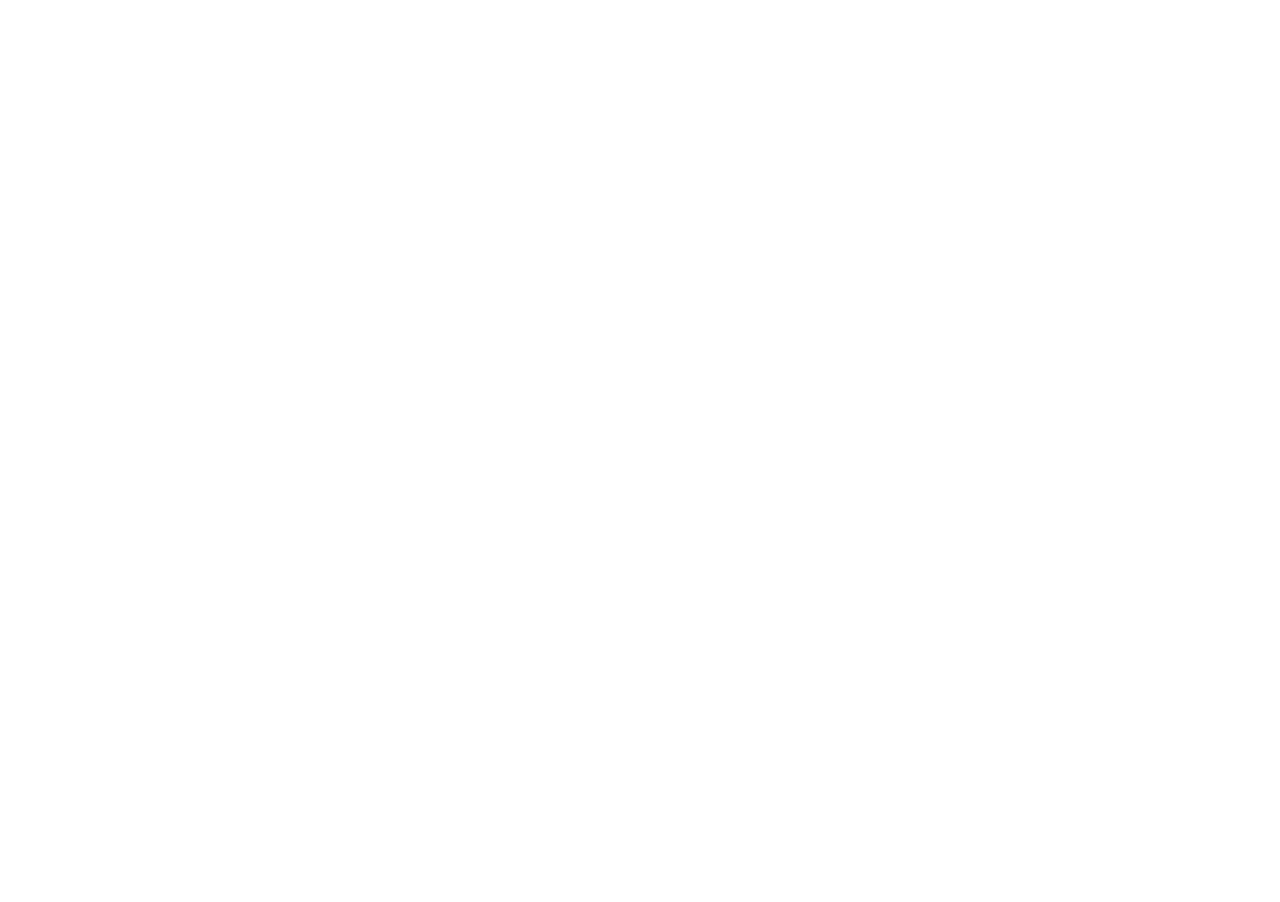
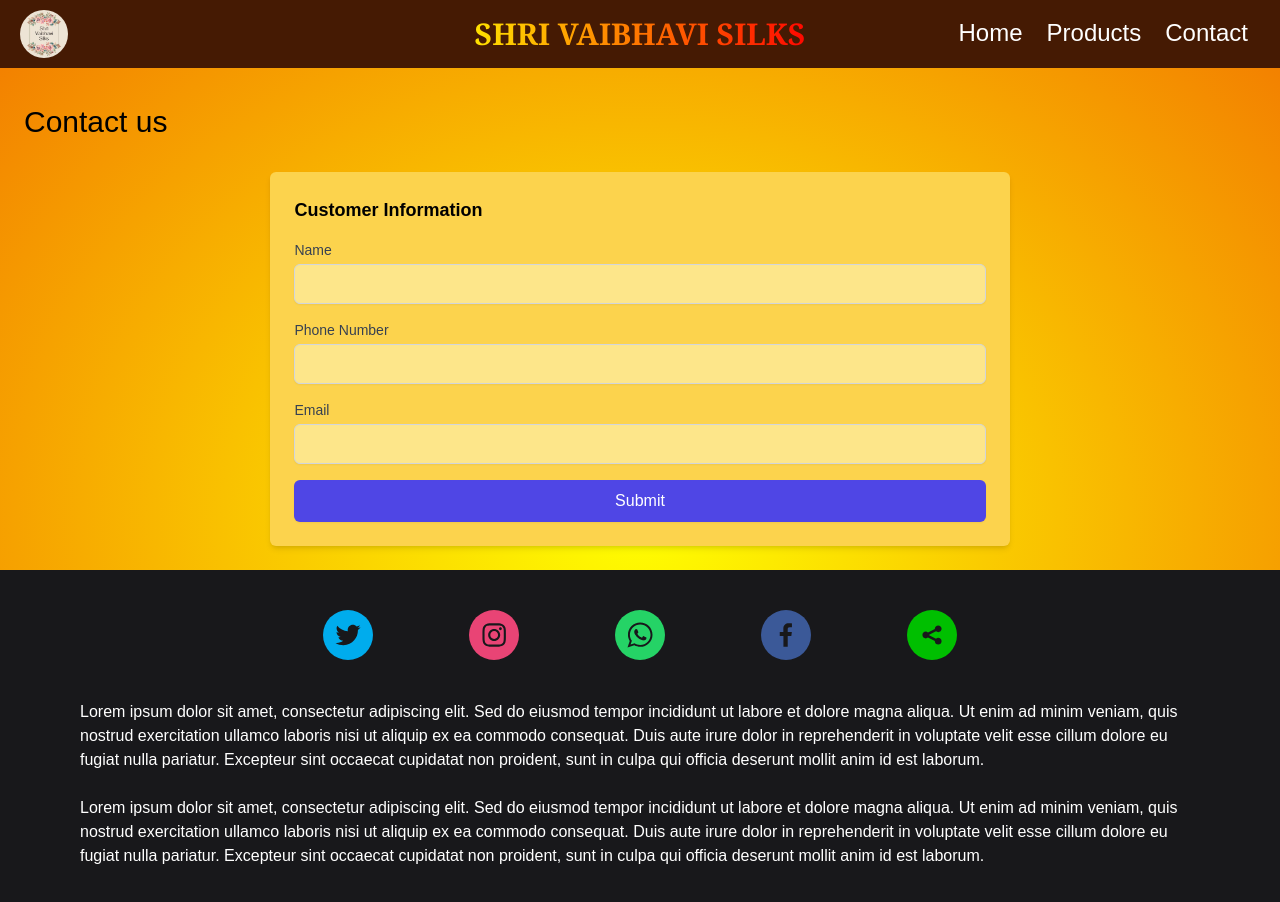
Before and after one commit to Vinodkumarreddy1978/KanchiSarees, a React (Create React App) app: page /KanchiSarees/contact in a window 1280 px wide. Before the commit this address had no page. Shown: the top 902 px of the page. Before the commit the page ends 800 px from the top, so only its background shows below. Built offline with nearby package versions, Linux system fonts and the light colour scheme; a web font is replaced by a local one.

Commit message:
added new routed

```diff
--- a/src/App.js
+++ b/src/App.js
@@ -19,8 +19,8 @@
     <BrowserRouter basename="">
       <Routes>
         <Route path="/KanchiSarees" element={<Home />} />
-        <Route path="/contact" element={<Contact />} />
-        <Route path="/products" element={<Product />} />
+        <Route path="/KanchiSarees/contact" element={<Contact />} />
+        <Route path="/KanchiSarees/products" element={<Product />} />
       </Routes>
     </BrowserRouter>
   );
--- a/src/Nav.js
+++ b/src/Nav.js
@@ -41,10 +41,10 @@
               <Link to="/KanchiSarees" className="text-white px-3 py-2">Home</Link>
             </li>
             <li>
-              <Link to="/products" className="text-white px-3 py-2">Products</Link>
+              <Link to="/KanchiSarees/products" className="text-white px-3 py-2">Products</Link>
             </li>
             <li>
-              <Link to="/contact" className="text-white px-3 py-2">Contact</Link>
+              <Link to="/KanchiSarees/contact" className="text-white px-3 py-2">Contact</Link>
             </li>
           </ul>
         </div>
```
